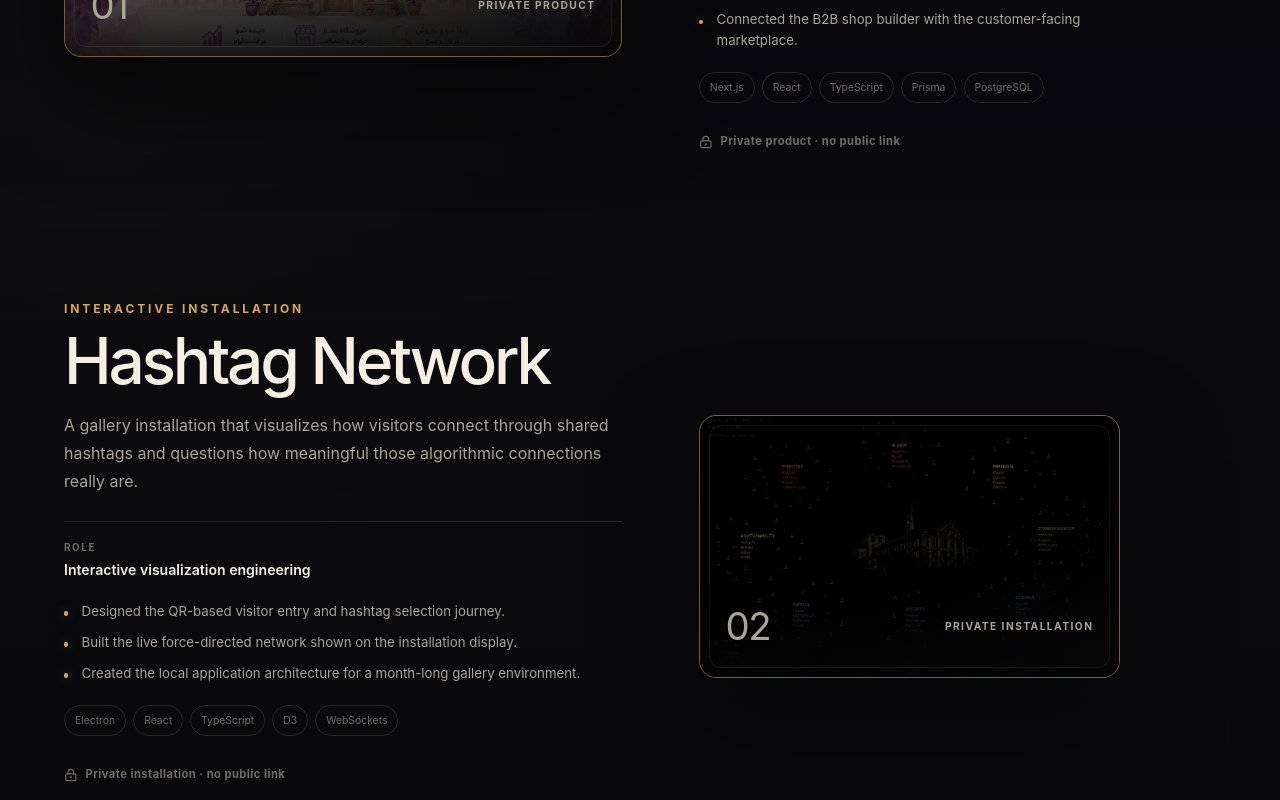
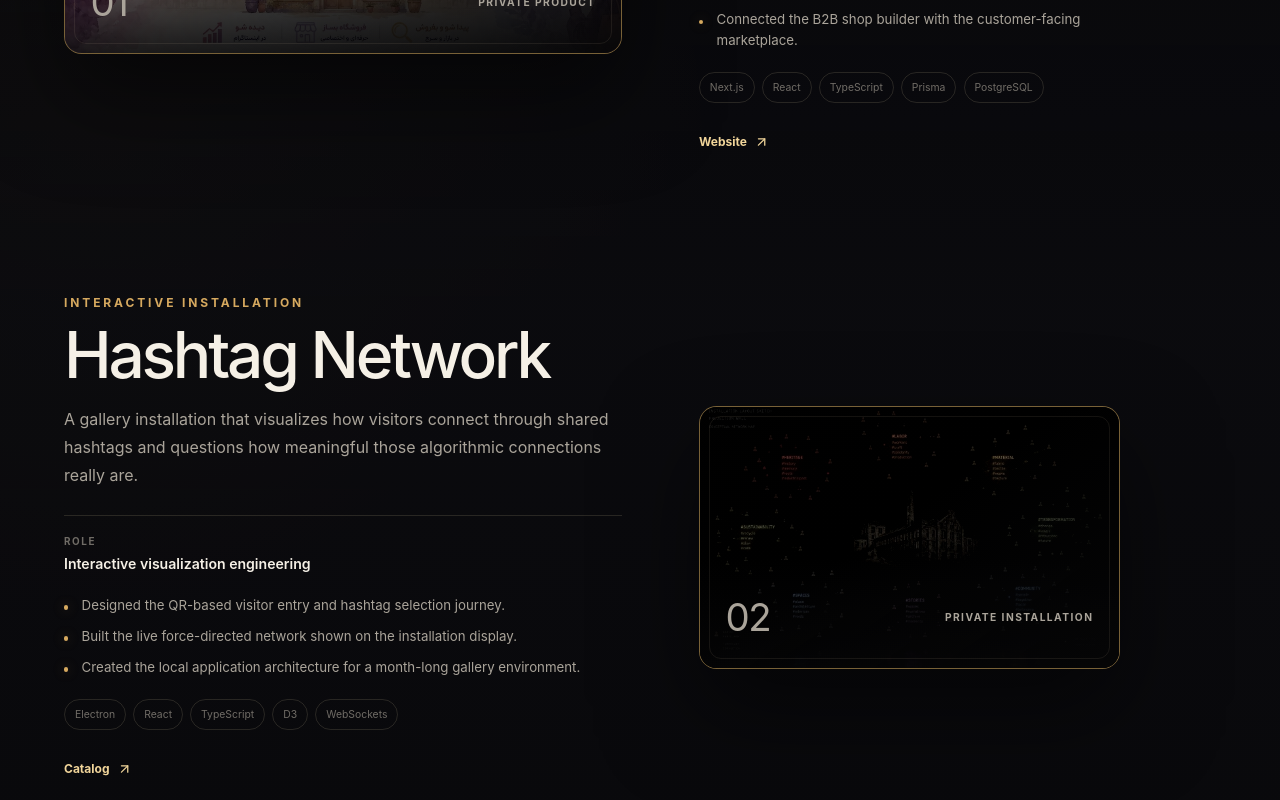
Before and after one commit to amirho1/portfolio, a Next.js app: page / in a window 1280 px wide. Shown: the part 1760-2560 px from the top of the page. Built offline with nearby package versions, Linux system fonts and the light colour scheme.

Commit message:
chore: enhnace the work experience section

```diff
--- a/i18n/messages/en.ts
+++ b/i18n/messages/en.ts
@@ -133,7 +133,12 @@ export const enMessages: PortfolioMessages = {
       status: "Private product",
       image: "/projects/insta-shop.webp",
       imageAlt: "Insta-shop marketplace and storefront concept artwork",
-      links: [],
+      links: [
+        {
+          label: "Website",
+          href: "https://insta-shop.ir/",
+        },
+      ],
     },
     {
       id: "hashtag-network",
@@ -153,7 +158,12 @@ export const enMessages: PortfolioMessages = {
       image: "/projects/hashtag-network.jpg",
       imageAlt:
         "Hashtag Network installation map with participant nodes around a factory",
-      links: [],
+      links: [
+        {
+          href: "/ArtFactory.pdf#page=83",
+          label: "Catalog",
+        },
+      ],
     },
     {
       id: "javascript-runtime",
```
Also changed, not shown: 1 other file (tests, documents, lock files or other folders).
